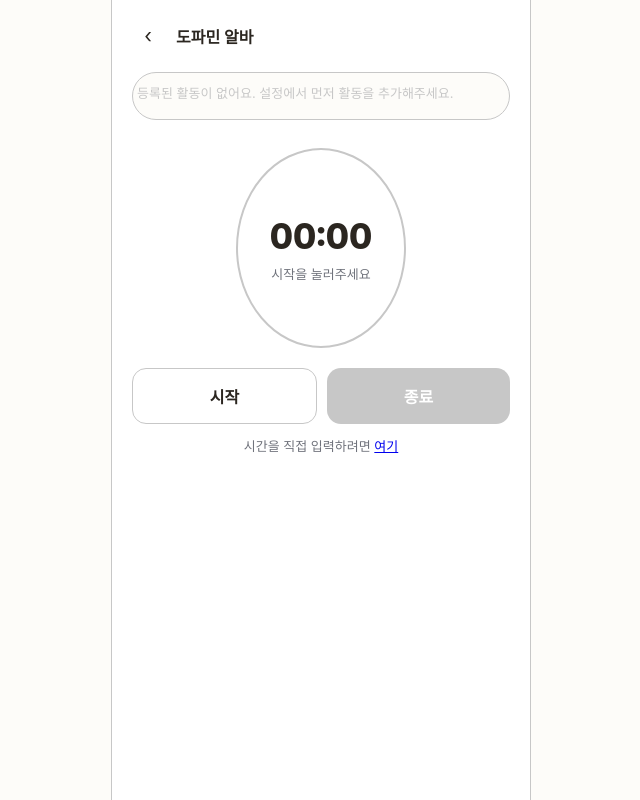
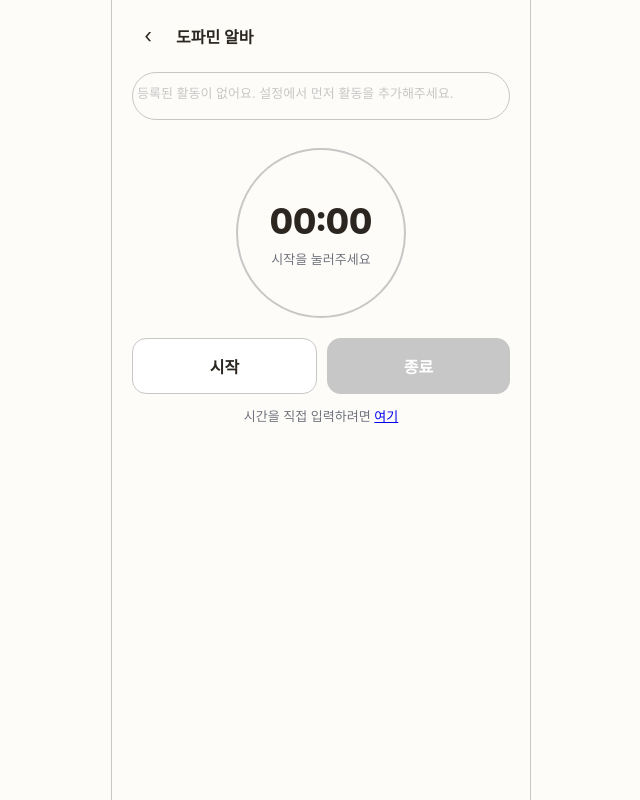
Before and after one commit to pirogramming/Dopamine-Ledger, a Django app: template ledger/templates/ledger/earn_record_form.html in a window 1280 px wide. Shown: the whole page, without its empty margins (319-959 px from the left). Run offline with Django 5.2, Linux system fonts and the light colour scheme; the template is opened without the code that fills it: values that come from a table or form of the project are taken from there, others are empty.

Commit message:
fix: record.css static 경로 수정

```diff
--- a/ledger/static/ledger/css/record.css
+++ b/ledger/static/ledger/css/record.css
@@ -60,7 +60,7 @@ body.ledger-page {
   width: 100%;
   max-width: 420px;
   min-height: 100vh;
-  background: var(--card-bg);
+  background: var(--bg);
   border-left: 1px solid var(--border);
   border-right: 1px solid var(--border);
   padding: 20px 20px 32px;
@@ -213,13 +213,14 @@ body.ledger-page {
 
 .timer-circle {
   width: 170px;
-  height: 200px;
+  height: 170px;
   border-radius: 50%;
   border: 2px solid var(--border);
   display: flex;
   flex-direction: column;
   align-items: center;
   justify-content: center;
+  flex-shrink: 0;
 }
 
 .timer-circle-time {
--- a/ledger/templates/ledger/earn_record_form.html
+++ b/ledger/templates/ledger/earn_record_form.html
@@ -20,7 +20,7 @@
     <meta charset="UTF-8">
     <meta name="viewport" content="width=device-width, initial-scale=1.0">
     <title>도파민 알바 - 도파민 가계부</title>
-    <link rel="stylesheet" href="{% static 'ledger/record.css' %}">
+    <link rel="stylesheet" href="{% static 'ledger/css/record.css' %}">
 </head>
 <body class="ledger-page">
     <main class="ledger-screen">
--- a/ledger/templates/ledger/record_choice.html
+++ b/ledger/templates/ledger/record_choice.html
@@ -11,7 +11,7 @@
     <meta charset="UTF-8">
     <meta name="viewport" content="width=device-width, initial-scale=1.0">
     <title>무엇을 기록할까요? - 도파민 가계부</title>
-    <link rel="stylesheet" href="{% static 'ledger/record.css' %}">
+    <link rel="stylesheet" href="{% static 'ledger/css/record.css' %}">
 </head>
 <body class="ledger-page">
     <main class="ledger-screen">
--- a/ledger/templates/ledger/spend_record_form.html
+++ b/ledger/templates/ledger/spend_record_form.html
@@ -15,7 +15,7 @@ SpendRecordForm 필드 대응:
     <meta charset="UTF-8">
     <meta name="viewport" content="width=device-width, initial-scale=1.0">
     <title>숏폼 지출 기록 - 도파민 가계부</title>
-    <link rel="stylesheet" href="{% static 'ledger/record.css' %}">
+    <link rel="stylesheet" href="{% static 'ledger/css/record.css' %}">
 </head>
 <body class="ledger-page">
     <main class="ledger-screen">
```
Also changed, not shown: static/common/common.css (added).
